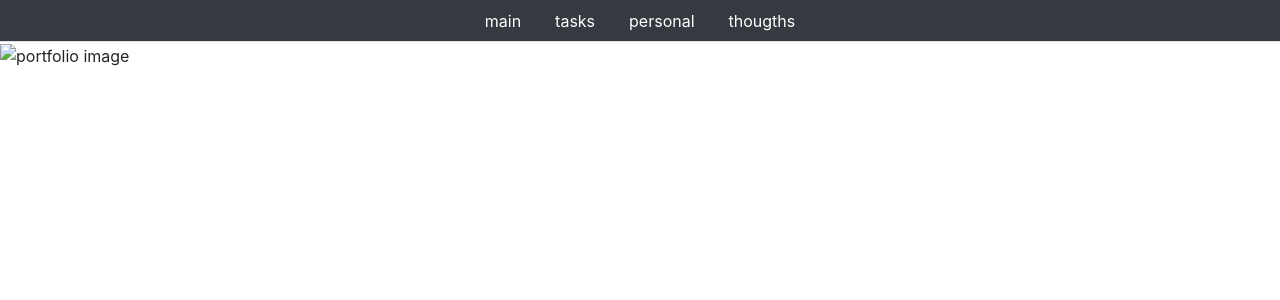
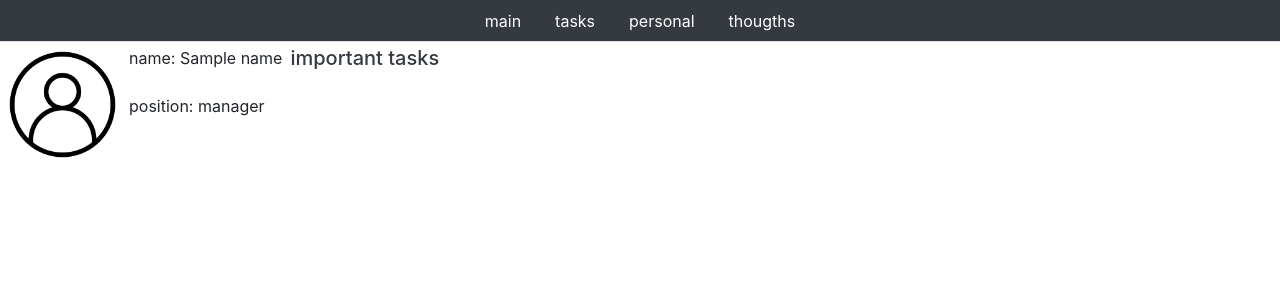
Before and after one commit to jayber-dev/usersAuth, a Flask app: template templates/user_home.html in a window 1280 px wide. Shown: the top 300 px of the page. Run offline with Flask 2, Linux system fonts and the light colour scheme; the template is opened without the code that fills it: most values are stand-ins (such as "Sample title", 1, 10 or a date in 2020).

Commit message:
added user pic peronal info tab

```diff
--- a/templates/user_home.html
+++ b/templates/user_home.html
@@ -26,8 +26,18 @@
                 <a class="nav-link text-white" href="#">thougths</a>
             </li>
         </ul>
+        <div class="d-flex flex-row">
+            <img src="/static/user-icon.png" alt="portfolio image" style="height: 125px;" class="d-flex flex-row p-1">
+            <div>
+                <p class="d-flex flex-column p-1">name: {{ name }}</p>
+                <p class="d-flex flex-column p-1">position: manager</p>
+            </div>
+            <div class="btn-outline-dark">
+                <h5 class="d-flex flex-column p-1 ">important tasks</h5>
+            </div>
 
-        <img src="" alt="portfolio image">
+        </div>
+
     </header>
 
 
```
Also changed, not shown: static/user-icon.png (added).
